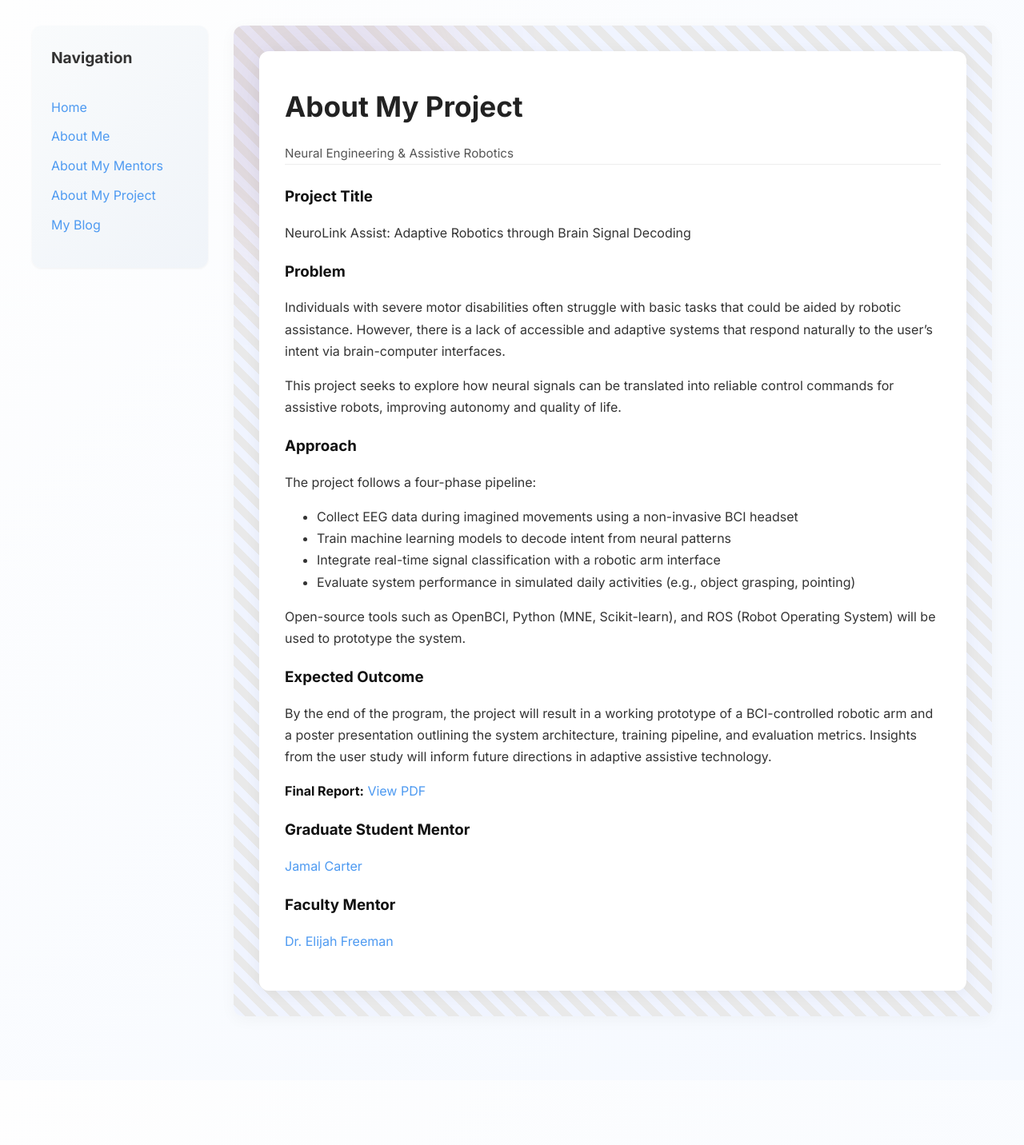
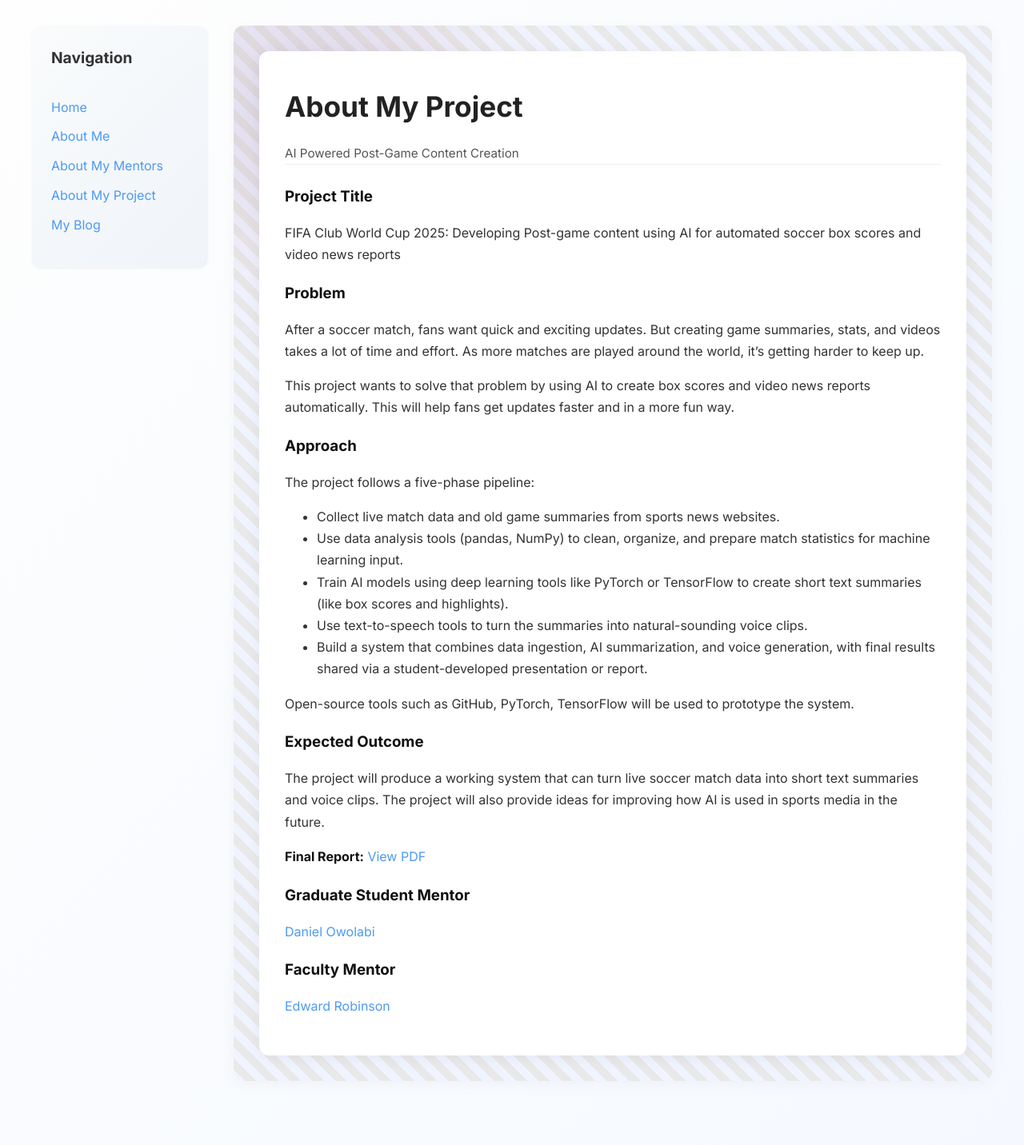
Before and after one commit to bhattarainabin2055/bhattarainabin2055.github.io, a Jekyll site: the page built from pages/about-my-project.md, in a window 1280 px wide. Shown: the whole page at 80% size. Built offline with Jekyll 4.4.1, drawn with Linux system fonts in a browser that asks for light colours; before the commit the page ends 1351 px from its top, so only the background shows below that.

Commit message:
Update about-my-project.md

```diff
--- a/pages/about-my-project.md
+++ b/pages/about-my-project.md
@@ -3,34 +3,34 @@ layout: project
 title: About My Project
 permalink: /about-my-project.html
 
-subtitle: Neural Engineering & Assistive Robotics
-project_title: "NeuroLink Assist: Adaptive Robotics through Brain Signal Decoding"
+subtitle: "AI Powered Post-Game Content Creation"
+project_title: "FIFA Club World Cup 2025: Developing Post-game content using AI for automated soccer box scores and video news reports"
 
 problem: |
-  Individuals with severe motor disabilities often struggle with basic tasks that could be aided by robotic assistance. However, there is a lack of accessible and adaptive systems that respond naturally to the user's intent via brain-computer interfaces.
+  After a soccer match, fans want quick and exciting updates. But creating game summaries, stats, and videos takes a lot of time and effort. As more matches are played around the world, it's getting harder to keep up.
 
-  This project seeks to explore how neural signals can be translated into reliable control commands for assistive robots, improving autonomy and quality of life.
+  This project wants to solve that problem by using AI to create box scores and video news reports automatically. This will help fans get updates faster and in a more fun way.
+approach: |
+  The project follows a five-phase pipeline:
 
-approach: |
-  The project follows a four-phase pipeline:
+  - Collect live match data and old game summaries from sports news websites.
+  - Use data analysis tools (pandas, NumPy) to clean, organize, and prepare match statistics for machine learning input.
+  - Train AI models using deep learning tools like PyTorch or TensorFlow to create short text summaries (like box scores and highlights).
+  - Use text-to-speech tools to turn the summaries into natural-sounding voice clips.
+  - Build a system that combines data ingestion, AI summarization, and voice generation, with final results shared via a student-developed presentation or report.
 
-  - Collect EEG data during imagined movements using a non-invasive BCI headset
-  - Train machine learning models to decode intent from neural patterns
-  - Integrate real-time signal classification with a robotic arm interface
-  - Evaluate system performance in simulated daily activities (e.g., object grasping, pointing)
-
-  Open-source tools such as OpenBCI, Python (MNE, Scikit-learn), and ROS (Robot Operating System) will be used to prototype the system.
+  Open-source tools such as GitHub, PyTorch, TensorFlow will be used to prototype the system.
 
 outcome: |
-  By the end of the program, the project will result in a working prototype of a BCI-controlled robotic arm and a poster presentation outlining the system architecture, training pipeline, and evaluation metrics. Insights from the user study will inform future directions in adaptive assistive technology.
+  The project will produce a working system that can turn live soccer match data into short text summaries and voice clips. The project will also provide ideas for improving how AI is used in sports media in the future.
 
 final_report_url: https://dl.icdst.org/pdfs/files/22e390b2eb0c8e951f3a742fda5b2d1d.pdf
 
 grad_mentor:
-  name: Jamal Carter
-  linkedin: https://www.linkedin.com/in/jamal-carter
+  name: Daniel Owolabi
+  linkedin: https://www.linkedin.com/in/owolabi-daniel-olusayo/
 
 faculty_mentor:
-  name: Dr. Elijah Freeman
-  linkedin: https://www.linkedin.com/in/dr-elijah-freeman
+  name: Edward Robinson
+  linkedin: https://www.linkedin.com/in/edward-g-robinson-iii-308bb568/
 ---
```
